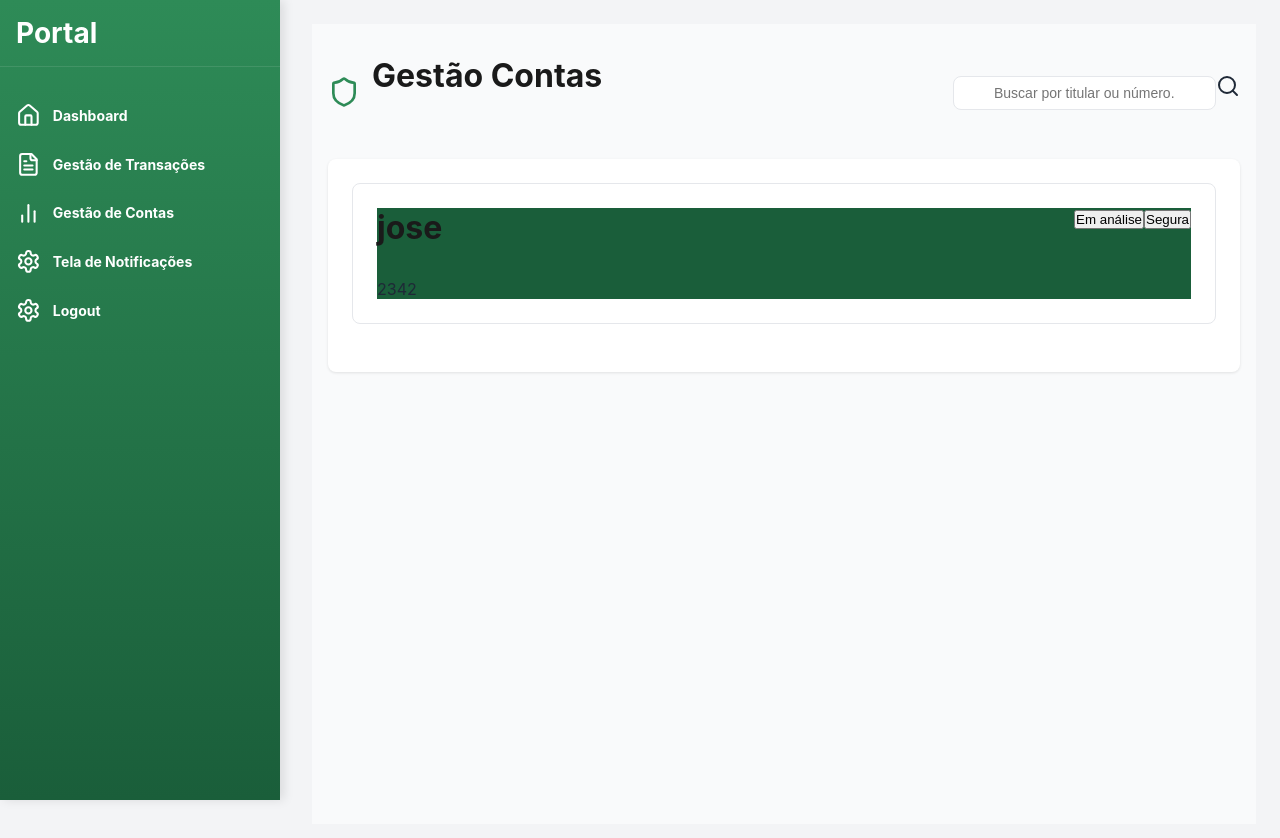
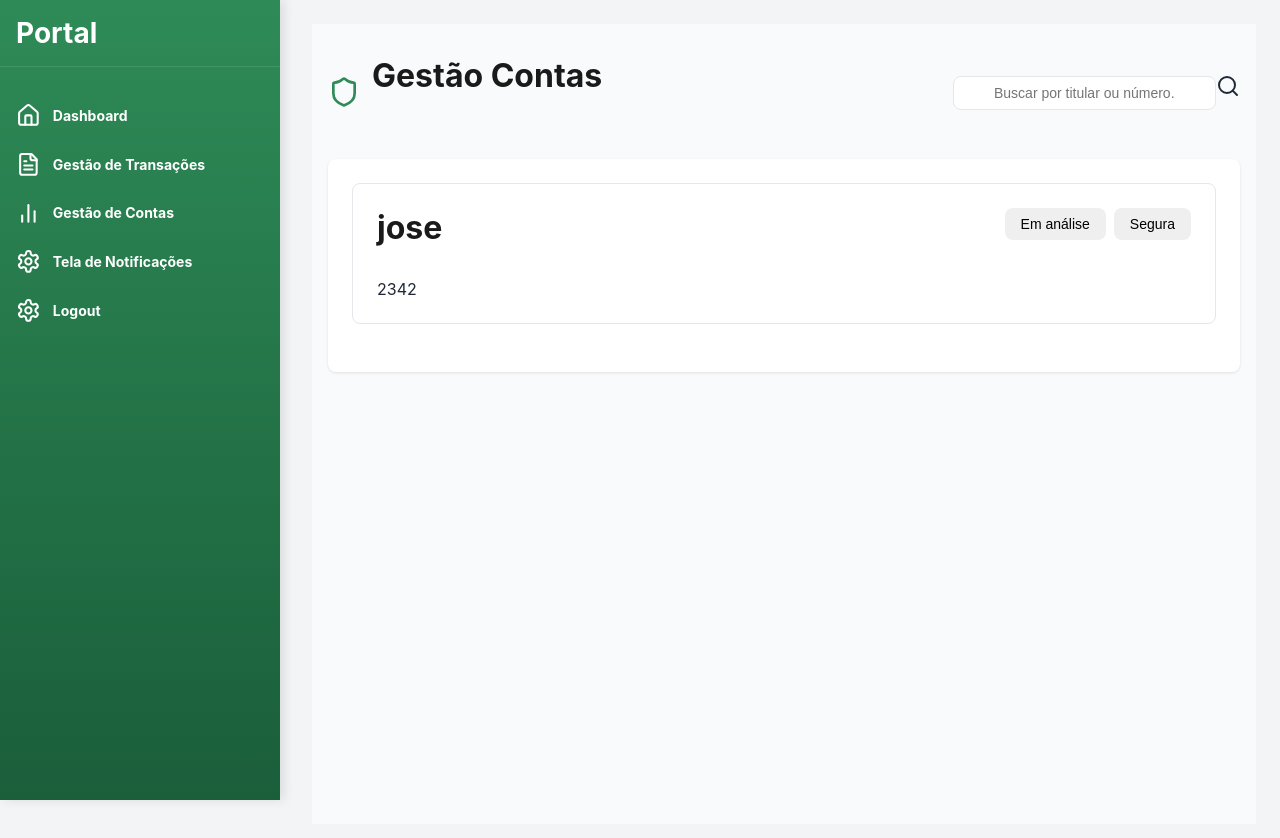
Before and after one commit to RusthenRonald2006/Portal-de-analise-em-anomalias-transacionais, a React (Create React App) app in the folder detec-anomalias/: page /gestaocontas in a window 1280 px wide. Shown: the top 838 px of the page. Built offline with nearby package versions, Linux system fonts and the light colour scheme; the HTML template or start-up script is replaced by a standard one.

Commit message:
estilizando button

```diff
--- a/detec-anomalias/src/components/Pages/GestaoContas.js
+++ b/detec-anomalias/src/components/Pages/GestaoContas.js
@@ -76,8 +76,8 @@ function GestaoContas(){
                                     </div>
 
                                     <div className={styles.status_button}>
-                                            <button>Em análise</button>
-                                            <button>Segura</button>
+                                        <button>Em análise</button>
+                                        <button>Segura</button>
                                     </div>
                                 </div>
                             </div>
--- a/detec-anomalias/src/components/Pages/GestaoContas.module.css
+++ b/detec-anomalias/src/components/Pages/GestaoContas.module.css
@@ -101,13 +101,27 @@
     border-color: #2E8B57;
 }
 .account_header{
-    background-color: #1a5e3a;
     display: flex;
     justify-content: space-between;
     align-items: flex-start;
 }
+/*nome do titular e numero da conta*/
 .account_info{
 
+}
+.status_button {
+    display: flex;
+    gap: 0.5rem;
+}
+button{
+    padding: 0.5rem 1rem;
+    border-radius: 0.5rem;
+    border: none;
+    font-size: 0.875rem;
+    font-weight: 500;
+    border: none;
+    cursor: pointer;
+    transition: all 0.2s;
 }
 @media (max-width:1024px){
     .mobile_menu_button{
```
